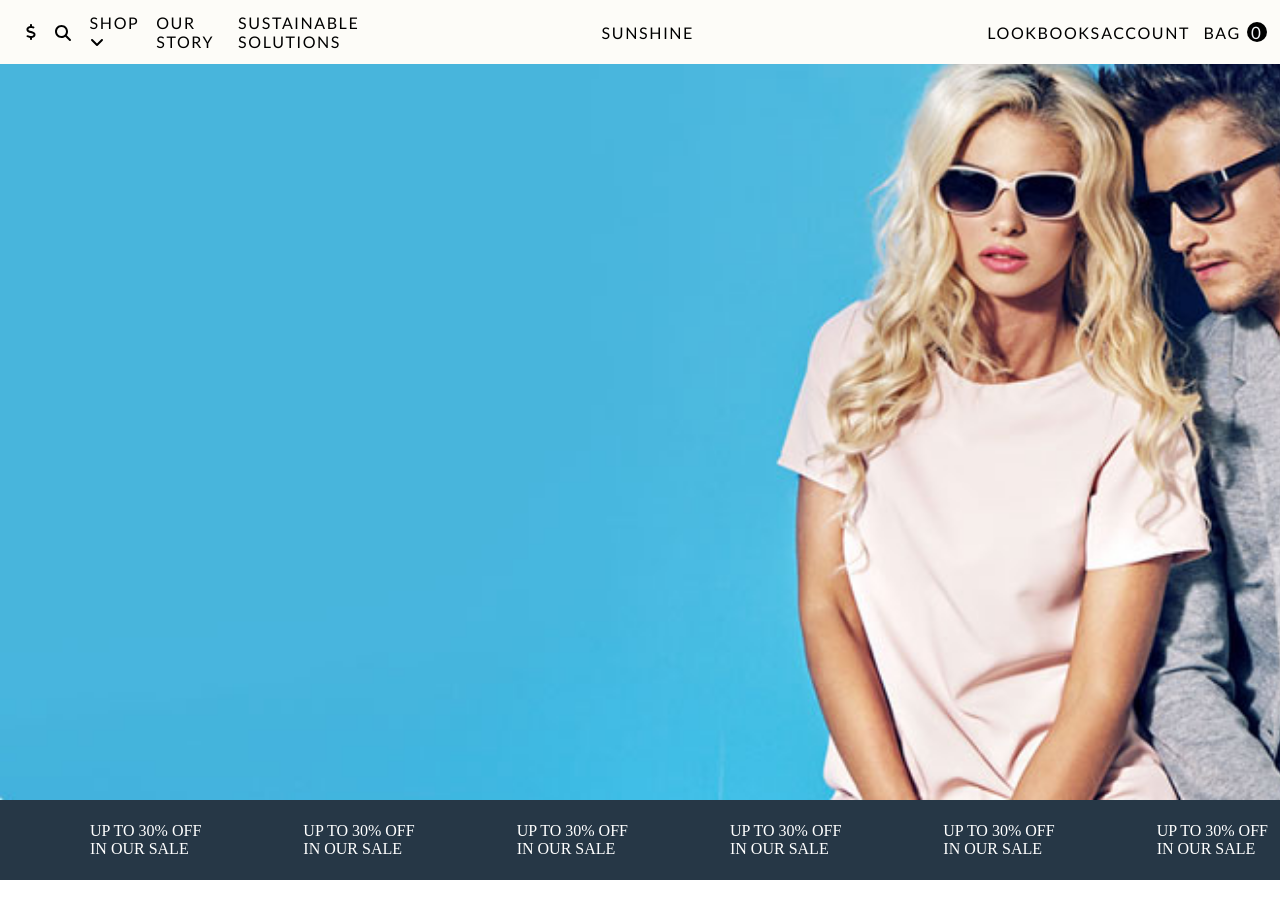
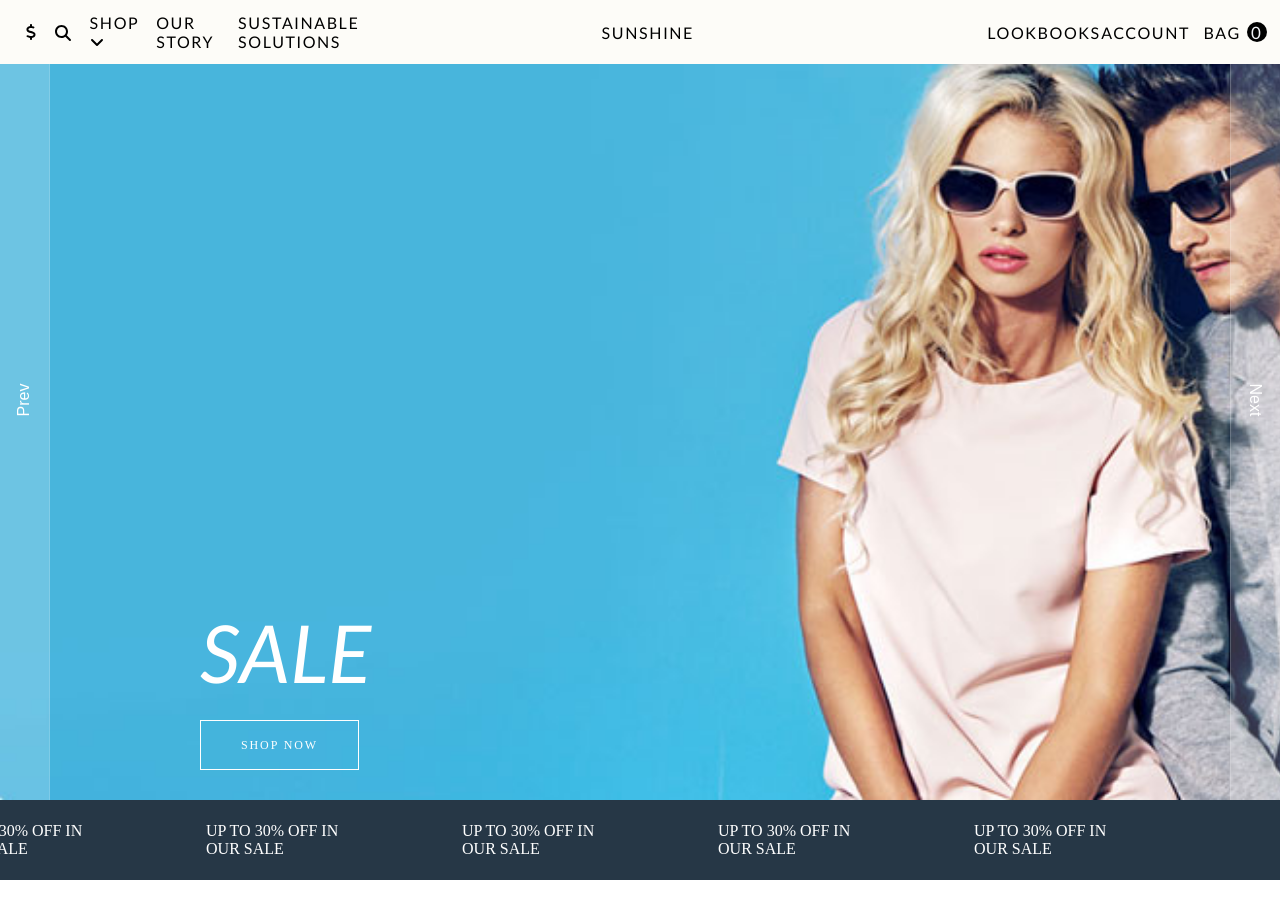
Before and after one commit to hkshakib/sunrise, a React (Create React App) app: page / in a window 1280 px wide. Shown: the top 908 px of the page. Built offline with nearby package versions, Linux system fonts and the light colour scheme.

Commit message:
Automatic massage scrolling from right to left added

```diff
--- a/src/Components/AutoSLider.jsx
+++ b/src/Components/AutoSLider.jsx
@@ -2,16 +2,14 @@ import React from "react";
 import Classes from '../Styles/AutoSlider.module.css';
 
 const AutoSlider = () => {
-    let element = <span>UP TO 30% OFF IN OUR SALE</span>;
 
     return (
         <div className={Classes.AutoSlider}>
-           {element}
-           {element}
-           {element}
-           {element}
-           {element}
-           {element}
+           <span>UP TO 30% OFF IN OUR SALE</span>
+           <span>UP TO 30% OFF IN OUR SALE</span>
+           <span>UP TO 30% OFF IN OUR SALE</span>
+           <span>UP TO 30% OFF IN OUR SALE</span>
+           <span>UP TO 30% OFF IN OUR SALE</span>
         </div>
     );
 }
--- a/src/Components/BigShowRoom.jsx
+++ b/src/Components/BigShowRoom.jsx
@@ -2,10 +2,11 @@ import React from "react";
 import Classes from '../Styles/BigShowRoom.module.css';
 
 const BigShowRoom = () => {
-    // const[slide, setSlide] = React.useState()
     return (
         <section className={Classes.BigShowRoom}>
             <div className={Classes.ShopNowBtn}>
+                <span className={Classes.Title}></span>
+                <span className={Classes.SecondTitle}></span>
                 <button className={Classes.Btn}> Shop Now </button>
             </div>
             <div className={Classes.PhotoCollage}>
--- a/src/Components/Slider.jsx
+++ b/src/Components/Slider.jsx
@@ -1,14 +1,51 @@
-import React from "react";
-import Classes from '../Styles/Slider.module.css';
+import React, { useState } from "react";
+import Classes from '../Styles/Slider.module.css'
 import Photo1 from '../Media/Images/slide1.jpg';
+import Photo2 from '../Media/Images/slide2.jpg';
+import { NavLink } from "react-router-dom";
 
 const Slider = () => {
-    // const[slide, setSlide] = React.useState()
+    const [Index, setIndex] = useState(0);
+    let Photo;
+    const HandlePrev = () => {
+        if (Index === 1) {
+            setIndex(0);
+        }
+        else {
+            setIndex(1);
+        }
+    }
+
+    const HandleNext = () => {
+        if (Index === 1) {
+            setIndex(0);
+        }
+        else {
+            setIndex(1);
+        }
+    }
+
+    if (Index === 0) {
+        Photo = Photo1;
+    }
+    else {
+        Photo = Photo2;
+    }
+
     return (
         <section className={Classes.Slider}>
-
+            <div className={Classes.Btn}>
+                <span className={Classes.Title}>SALE</span>
+                <NavLink to={'/sale'} className={Classes.ShopNowBtn}>SHOP NOW</NavLink>
+                <button className={Classes.PrevBtn} onClick={HandlePrev}>
+                    <span>Prev</span>
+                </button>
+                <button className={Classes.NextBtn} onClick={HandleNext}>
+                    <span>Next</span>
+                </button>
+            </div>
             <div className={Classes.ImageSlider}>
-                <img src={Photo1} alt="" />
+                <img src={Photo} alt="" />
             </div>
 
         </section>
--- a/src/Styles/AutoSlider.module.css
+++ b/src/Styles/AutoSlider.module.css
@@ -2,10 +2,24 @@
     height: 80px;
     background: #263746;
     display: flex;
+    justify-content: center;
     align-items: center;
     color: #fff;
+
 }
 
 .AutoSlider span {
+    display: flex;
     margin-left: 90px;
+    animation: Scroll 25s infinite linear;
 }
+
+@keyframes Scroll {
+    from{
+        transform: translateX(100%);
+    }
+
+    to{
+        transform: translateX(-1000px);
+    }
+}
--- a/src/Styles/Slider.module.css
+++ b/src/Styles/Slider.module.css
@@ -1,4 +1,4 @@
-.Slider{
+.Slider {
     height: 100vh;
     display: flex;
     flex-basis: auto;
@@ -10,23 +10,80 @@
     flex-basis: 100%;
 }
 
+.Btn {
+    flex-basis: auto;
+    display: flex;
+}
+
 .ShopNowBtn {
-    position: relative;
-    top: -100px;
+    position: absolute;
+    bottom: 30px;
     left: 200px;
     max-width: 320px;
     min-height: 48px;
-    min-width: 200px;
+    min-width: 100px;
     margin-right: 0;
     margin-left: 0;
     padding: 16px 40px;
     border: 1px solid #fff;
     background-color: transparent;
     color: #fff;
+    cursor: pointer;
     font-size: .75rem;
     line-height: 1rem;
     text-align: center;
     letter-spacing: 1.88px;
     text-decoration: none;
     text-transform: uppercase;
+    z-index: 9999;
 }
+
+.Title {
+    position: absolute;
+    bottom: 100px;
+    left: 200px;
+    font-size: 80px;
+    font-weight: 300;
+    color: #fff;
+    font-style: italic;
+    font-family: 'Gill Sans', 'Gill Sans MT', Calibri, 'Trebuchet MS', sans-serif;
+}
+
+.PrevBtn {
+    position: absolute;
+    top: 0;
+    left: 0;
+    height: 100vh;
+    width: 50px;
+    background: rgba(255, 255, 255, .2);
+    cursor: pointer;
+    border: none;
+    border-right: 1px solid rgba(255, 255, 255, .15);
+
+}
+
+.NextBtn {
+    position: absolute;
+    top: 0;
+    right: 0;
+    height: 100vh;
+    width: 50px;
+    background: rgba(255, 255, 255, .2);
+    cursor: pointer;
+    border: none;
+    border-left: 1px solid rgba(255, 255, 255, .15);
+}
+
+.PrevBtn span {
+    display: inline-block;
+    transform: rotate(-90deg);
+    font-size: 16px;
+    color: #fff;
+}
+
+.NextBtn span {
+    display: inline-block;
+    transform: rotate(90deg);
+    color: #fff;
+    font-size: 16px;
+}
```
